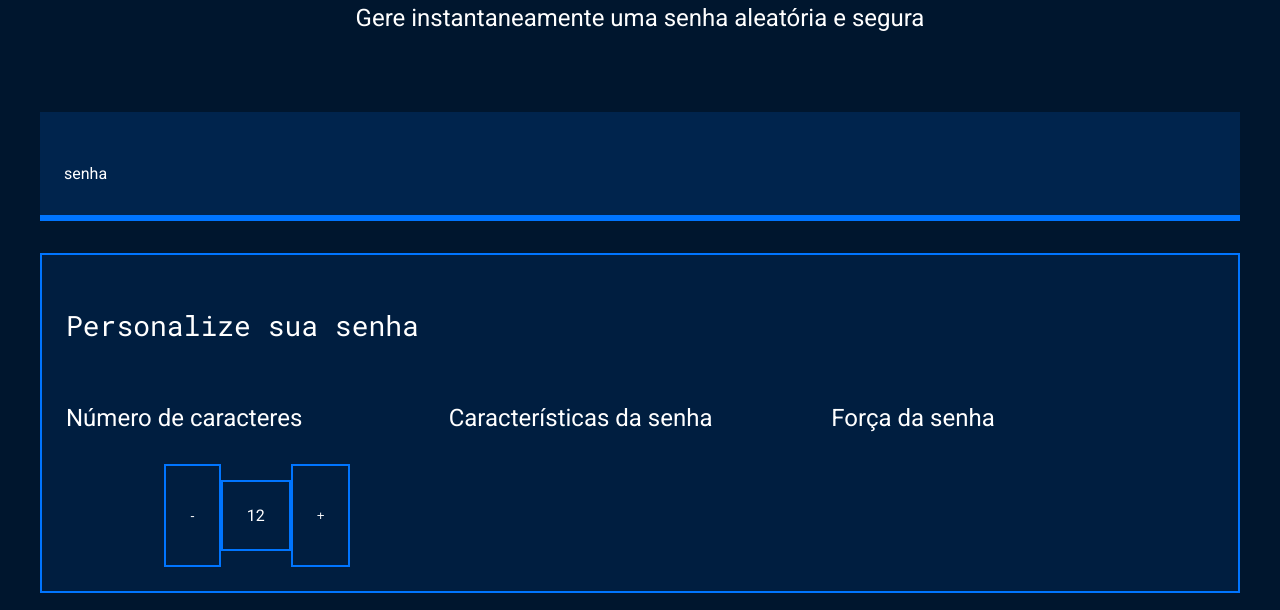
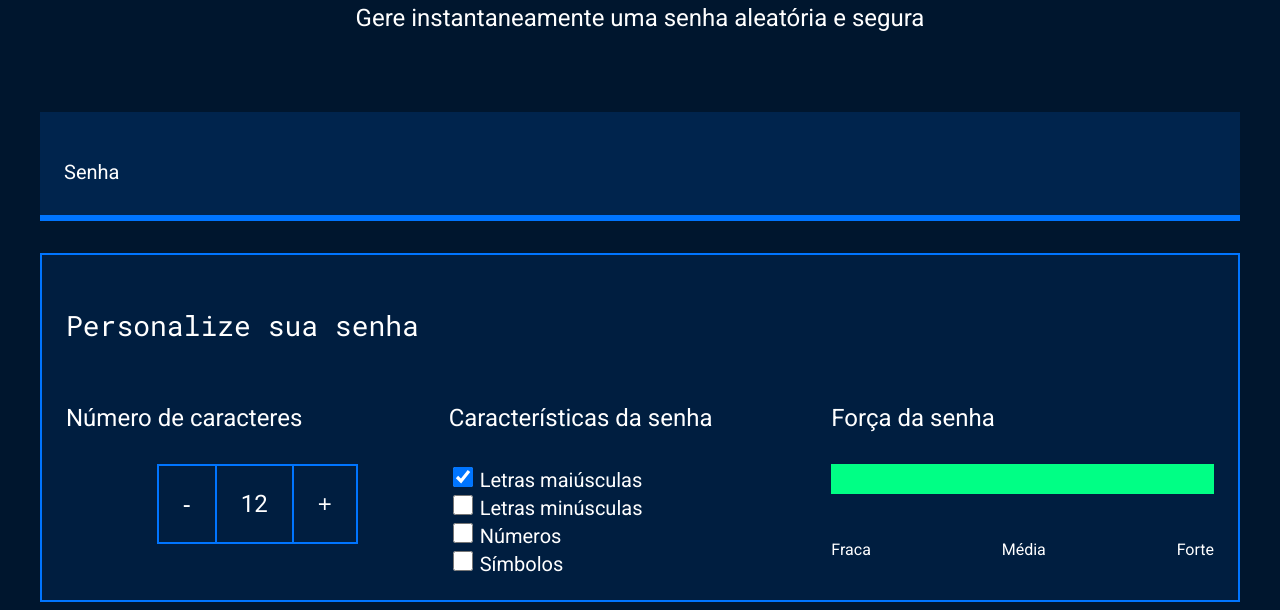
Before and after one commit to camilah22/HTML-2, a plain HTML site: page HTML 2/index.html in a window 1280 px wide. Shown: the part 214-824 px from the top of the page. Drawn offline with Linux system fonts and the light colour scheme.

Commit message:
17/05/2024

```diff
--- a/HTML 2/index.html
+++ b/HTML 2/index.html
@@ -4,41 +4,65 @@
 <head>
     <meta charset="UTF-8">
     <meta name="viewport" content="width=device-width, initial-scale=1.0">
-    <title>Gerador de senha </title>
+    <title>Gerador de senha</title>
     <link rel="stylesheet" href="style.css">
 </head>
 
 <body>
     <section class="conteudo">
-        <div class="conteúdo-título">
+        <div class="conteudo-titulo">
             <img src="unlock.svg" alt="cadeado fechado">
-            <h2 class="titulo-principal">Gerador de senhas </h2>
+            <h2 class="titulo-principal">Gerador de senhas</h2>
             <h3 class="titulo-secundario">Gere instantaneamente uma senha aleatória e segura</h3>
         </div>
         <div class="conteudo-senha">
-            <label for="senha">senha</label>
+            <label for="senha">Senha</label>
             <input name="senha" type="text" id="campo-senha">
         </div>
-
         <div class="parametro">
-            <h3 class="parametro-titulo">Personalize sua senha </h3>
+            <h3 class="parametro-titulo">Personalize sua senha</h3>
             <div class="parametro-coluna__senha">
                 <div class="parametro-senha">
                     <h4 class="parametro-senha__titulo">Número de caracteres</h4>
                     <div class="parametro-senha-botoes">
                         <button class="parametro-senha__botao">-</button>
-                        <p class="parametro-senha__texto"> 12 </p>
+                        <p class="parametro-senha__texto">12</p>
                         <button class="parametro-senha__botao">+</button>
                     </div>
                 </div>
                 <div class="parametro-senha">
-                    <h4 class="parametro-senha__titulo">Características da senha </h4>
+                    <h4 class="parametro-senha__titulo">Características da senha</h4>
+                    <div class="parametro-senha-checkbox">
+                        <input name="maiusculo" type="checkbox" class="checkbox" checked>
+                        <label for="maiusculo">Letras maiúsculas</label>
+                    </div>
+                    <div class="parametro-senha-checkbox">
+                        <input name="minusculo" type="checkbox" class="checkbox">
+                        <label for="minusculo">Letras minúsculas</label>
+                    </div>
+                    <div class="parametro-senha-checkbox">
+                        <input name="numero" type="checkbox" class="checkbox">
+                        <label for="numero">Números</label>
+                    </div>
+                    <div class="parametro-senha-checkbox">
+                        <input name="simbolo" type="checkbox" class="checkbox">
+                        <label for="simbolo">Símbolos</label>
+                    </div>
                 </div>
                 <div class="parametro-senha">
                     <h4 class="parametro-senha__titulo">Força da senha</h4>
-
+                    <div class="barra"></div>
+                    <div class="forca forte"></div>
+                    <div class="parametro-senha-textos">
+                        <p>Fraca</p>
+                        <p>Média</p>
+                        <p>Forte</p>
+                    </div>
                 </div>
+            </div>
+        </div>
     </section>
+    <script src="main.js"></script>
 </body>
 
 </html>
--- a/HTML 2/style.css
+++ b/HTML 2/style.css
@@ -1,7 +1,6 @@
 @import url('https://fonts.googleapis.com/css2?family=Roboto&family=Roboto+Mono&display=swap');
 
-
-:root {
+:root{
     --branco: white;
     --cor-de-fundo: #00162E;
     --fundo-senha: #00244D;
@@ -11,43 +10,38 @@
     --roboto-mono: 'Roboto Mono', monospace;
 }
 
-* {
+*{
     font-weight: 400;
 }
 
-
-
-body {
+body{
     color: var(--branco);
     background-color: var(--cor-de-fundo);
     font-family: var(--roboto);
 }
 
-.titulo-principal {
+.titulo-principal{
     font-family: var(--roboto-mono);
     font-size: 32px;
 }
 
-.titulo-secundario {
+.titulo-secundario{
     font-size: 24px;
-    font-weight: 400;
 }
 
-.conteúdo-título {
+.conteudo-titulo{
     text-align: center;
     margin-top: 80px;
-
 }
 
-.conteudo-senha {
+.conteudo-senha{
     margin-top: 80px;
     background: var(--fundo-senha);
     padding: 24px;
     border-bottom: 6px solid var(--borda);
-
 }
 
-#campo-senha {
+#campo-senha{
     background-color: var(--fundo-senha);
     border: none;
     color: var(--branco);
@@ -56,66 +50,103 @@ body {
     width: 70%;
 }
 
-#campo-senha:focus {
-
+#campo-senha:focus{
     outline: none;
 }
 
-.conteudo {
-
+.conteudo{
     max-width: 1200px;
     margin: 0 auto;
 }
 
-.parametro {
-
+.parametro{
     background-color: var(--fundo-texto);
     border: 2px solid var(--borda);
     margin-top: 32px;
     padding: 24px;
 }
 
-.parametro-titulo {
-
+.parametro-titulo{
     font-family: var(--roboto-mono);
     font-size: 28px;
-
 }
 
-.parametro-senha__titulo {
-    font-size: 24px;
+.parametro-senha__titulo{
+    font-size:24px;
 }
 
-.parametro-coluna__senha {
+.parametro-coluna__senha{
     display: flex;
     flex-direction: column;
     justify-content: center;
 }
-
-.parametro-senha {
+.parametro-senha{
     width: 50%;
     margin: 0 auto;
 }
+
 .parametro-senha-botoes{
-
     display: flex;
     justify-content: center;
 }
+
 .parametro-senha__botao{
     background-color: var(--fundo-texto);
     color: var(--branco);
     border: 2px solid var(--borda);
     padding: 24px;
+    font-size: 24px;
+    cursor: pointer;
 }
 .parametro-senha__texto{
     padding: 24px;
-    border: 2px solid var(--borda);
+    border-top: 2px solid var(--borda);
+    border-bottom: 2px solid var(--borda);
+    margin: 0;
+    font-size: 24px;
+}
+
+label{
+    font-size: 20px;
+}
+
+.checkbox{
+    width: 20px;
+    height: 20px;
+    cursor: pointer;
+}
+
+.barra{
+    background-color: var(--fundo-senha);
+    height: 30px;
+    width: 100%;
+}
+.forca{
+    height: 30px;
+    position: relative;
+    bottom: 30px;
+}
+.fraca{
+    width: 25%;
+    background-color: #E71B32;
+}
+.media{
+    background-color: #FAF408;
+    width: 50%;
+}
+.forte{
+    background-color: #00FF85;
+    width: 100%;
+}
+
+.parametro-senha-textos{
+    display: flex;
+    justify-content: space-between;
 }
 
 
-
 @media screen and (min-width: 768px) {
-    .parametro-coluna__senha {
+    .parametro-coluna__senha{
         flex-direction: row;
     }
 }
```
Also changed, not shown: HTML 2/main.js (added).
